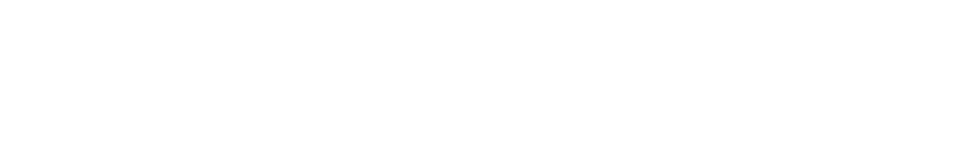
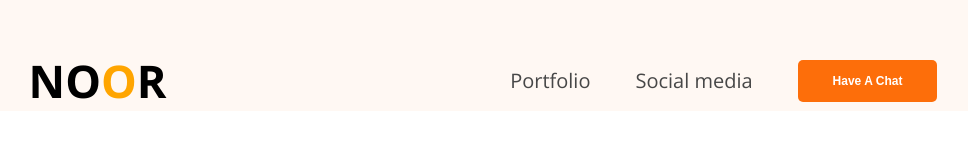
Before and after one commit to BeastCoder122/My-first-portfolio, a plain HTML site: page index.html in a window 1280 px wide. Shown: the whole page, without its empty margins (157-1125 px from the left). Drawn offline with nearby package versions, Linux system fonts and the light colour scheme.

Commit message:
portfolio.css

```diff
--- a/index.html
+++ b/index.html
@@ -3,8 +3,26 @@
 <head>
     <meta charset="UTF-8">
     <meta name="viewport" content="width=device-width, initial-scale=1.0">
-    <title>Abdur Noor </title>
-<body>
+    <title>Abdur Noor</title>
+    <link rel="stylesheet" href="portfolio.css">
+    <link rel="preconnect" href="https://fonts.googleapis.com">
+<link rel="preconnect" href="https://fonts.gstatic.com" crossorigin>
+<link href="https://fonts.googleapis.com/css2?family=Open+Sans:ital,wght@0,300..800;1,300..800&display=swap" rel="stylesheet">
 
+</head>
+<body class="font-open-sans">
+    <header>
+        <nav>
+            <div class="logo">
+                <H2>NO<span class="color-orange">O</span>R</H2>
+            </div>
+            <ul class="menu">
+               <li><a href="">Portfolio</a></li>
+               <li><a href="">Social media</a></li>
+               <li><button class="btn">Have A Chat</button></li>
+            </ul>
+
+        </nav>
+    </header>
 </body>
 </html>
--- /dev/null
+++ b/portfolio.css
@@ -0,0 +1,58 @@
+*{
+    margin: 0px;
+    padding: 0;
+}
+/* shared style (this is a comment) */
+.font-open-sans {
+  font-family: "Open Sans", sans-serif;
+  font-optical-sizing: auto;
+  }
+.btn {
+    color:white;
+    background-color: #FD6E0A;
+    border: none;
+    padding:14px 35px;
+    border-radius: 5px;
+    font-size: 12px;
+    font-weight: bold;
+}
+
+
+
+/* ekhane logo er kaaj (Mary lekhata) */
+.logo h2 {
+    font-size: 45px;
+    font-weight: bolder;
+
+}
+.color-orange {
+    color: orange;
+}
+
+ /* main style */
+
+  header {
+    background-color: #FFF8F3;
+    padding-top: 50px;
+  }
+
+  nav {
+    width: 71%;
+    max-width: 1140;
+    margin: 0px auto;
+    margin-left: auto;
+    display: flex;
+    justify-content: space-between;
+  }
+nav .menu{
+    display: flex;
+    justify-content: space-between;
+    list-style: none;
+    gap: 45px;
+    align-items: center;
+    }
+nav .menu a {
+    font-size: 20px;
+    color: #474747;
+    text-decoration: none;
+}
```
